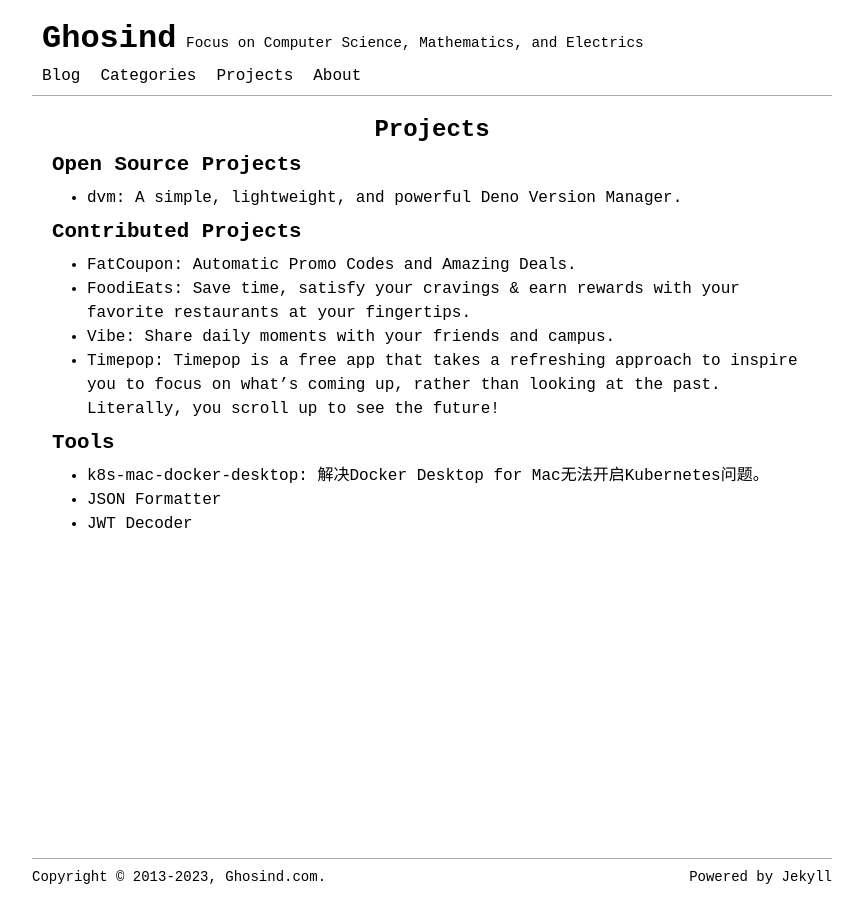
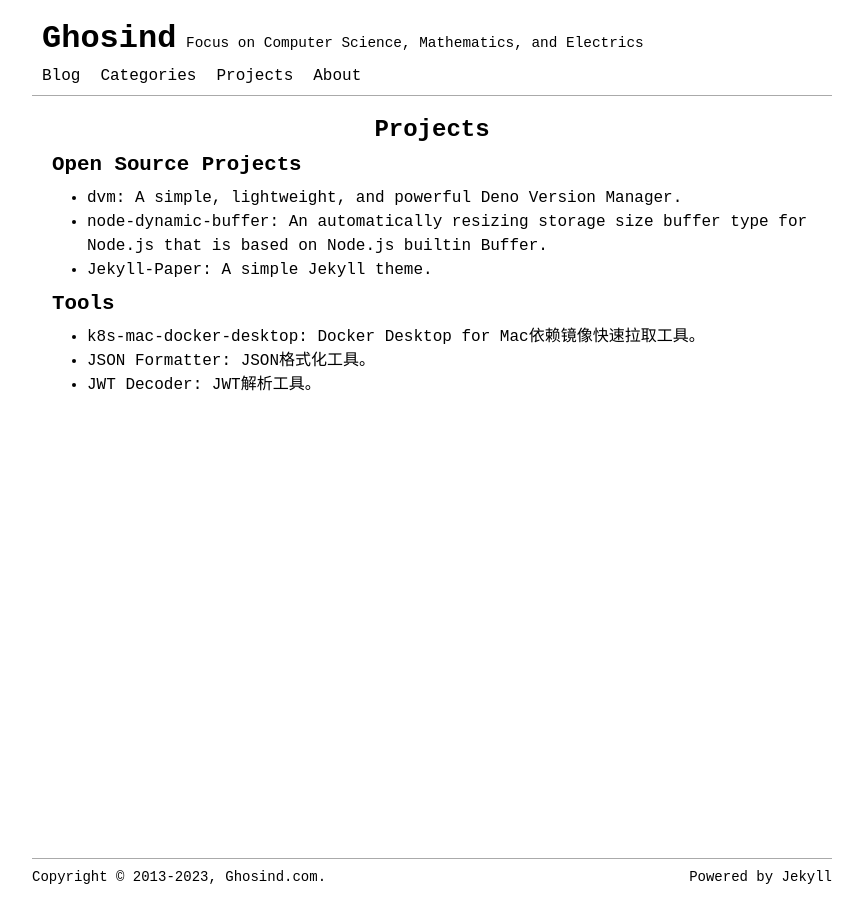
Before and after one commit to ghosind/ghosind.github.io, a Jekyll site: the page built from pages/projects.md, in a window 1280 px wide. Shown: the whole page, without its empty margins (208-1071 px from the left). Built offline with Jekyll 4.4.1, drawn with Linux system fonts in a browser that asks for light colours.

Commit message:
Update project page.

```diff
--- a/pages/projects.md
+++ b/pages/projects.md
@@ -7,16 +7,11 @@
 ## Open Source Projects
 
 - [dvm](https://github.com/ghosind/dvm): A simple, lightweight, and powerful Deno Version Manager.
-
-## Contributed Projects
-
-- [FatCoupon](https://fatcoupon.com): Automatic Promo Codes and Amazing Deals.
-- [FoodiEats](https://foodieats.io): Save time, satisfy your cravings & earn rewards with your favorite restaurants at your fingertips.
-- [Vibe](https://vibeapp.in): Share daily moments with your friends and campus.
-- [Timepop](https://timepop.app): Timepop is a free app that takes a refreshing approach to inspire you to focus on what’s coming up, rather than looking at the past. Literally, you scroll up to see the future!
+- [node-dynamic-buffer](https://github.com/ghosind/node-dynamic-buffer): An automatically resizing storage size buffer type for Node.js that is based on Node.js builtin Buffer.
+- [Jekyll-Paper](https://github.com/ghosind/Jekyll-Paper-Github): A simple Jekyll theme.
 
 ## Tools
 
-- [k8s-mac-docker-desktop](https://github.com/ghosind/k8s-mac-docker-desktop): 解决Docker Desktop for Mac无法开启Kubernetes问题。
-- [JSON Formatter](/tools/json-formatter)
-- [JWT Decoder](/tools/jwt-decoder)
+- [k8s-mac-docker-desktop](https://github.com/ghosind/k8s-mac-docker-desktop): Docker Desktop for Mac依赖镜像快速拉取工具。
+- [JSON Formatter](/tools/json-formatter): JSON格式化工具。
+- [JWT Decoder](/tools/jwt-decoder): JWT解析工具。
```
